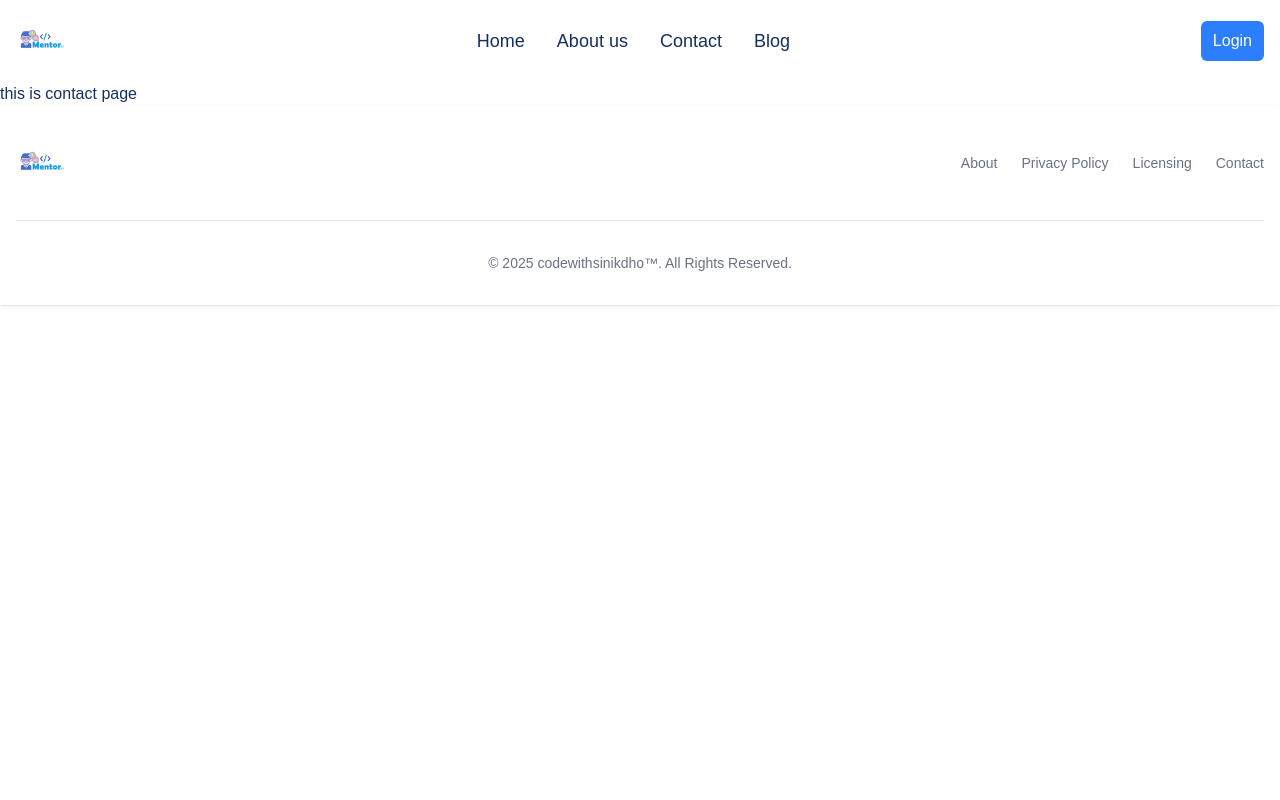
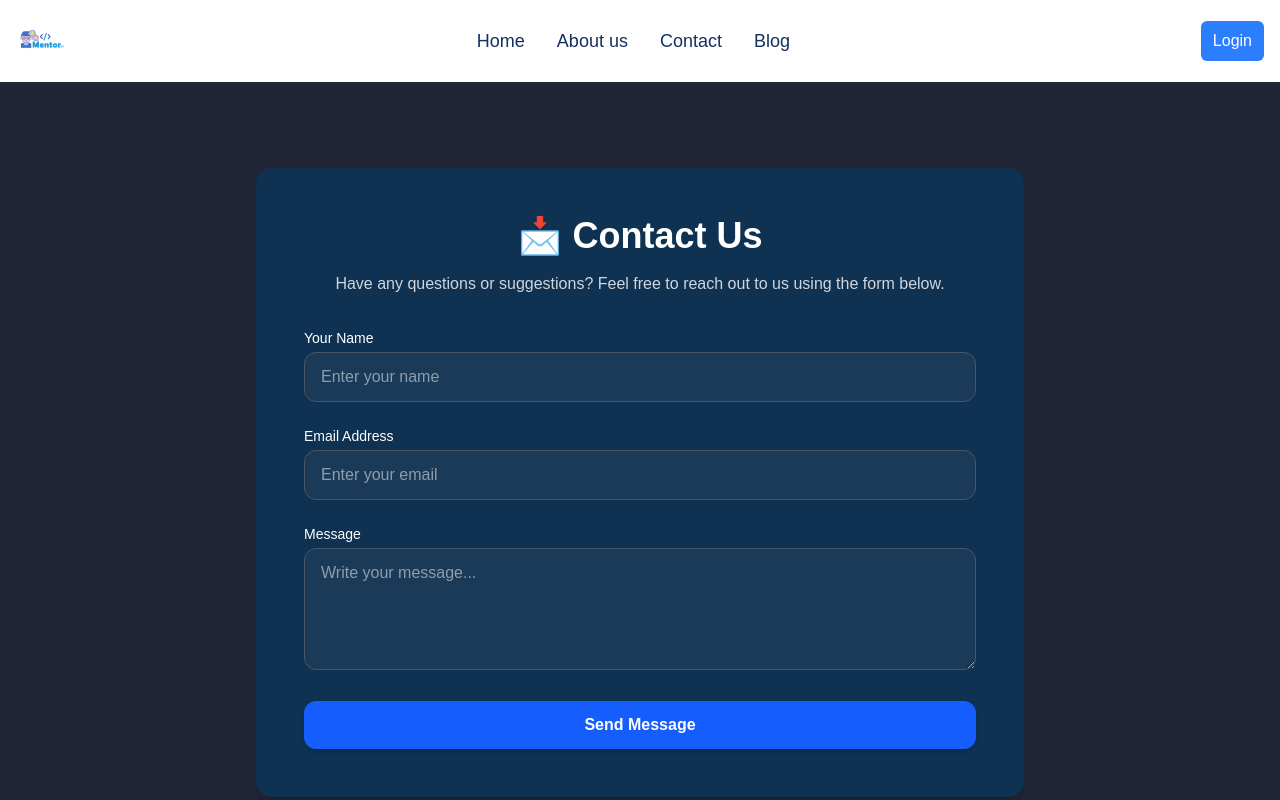
Before and after one commit to mdsinikdho12/Simple-Blog-Application, a Next.js app: page /contact in a window 1280 px wide. Shown: the top 800 px of the page. Built offline with nearby package versions, Linux system fonts and the light colour scheme; no server answers.

Commit message:
add massege

```diff
--- a/src/app/Components/AdminComponents/Sideber.jsx
+++ b/src/app/Components/AdminComponents/Sideber.jsx
@@ -8,6 +8,7 @@ const sidebarItems = [
   { name: "Subscriptions", icon: "📩", link: "/admin/subscriptions" },
   { name: "Add Post", icon: "➕", link: "/admin/addProduct" },
   { name: "All Users", icon: "👥", link: "/admin/Alluser" },
+  { name: "Messages", icon: "💬", link: "/admin/messages" },
   { name: "Home", icon: "🏠", link: "/" },
 ];
 
--- a/src/app/about/page.jsx
+++ b/src/app/about/page.jsx
@@ -140,7 +140,7 @@ const TeamMemberSection = () => {
         </div>
 
         {}
-        <div className="grid grid-cols-1 gap-8 sm:grid-cols-2 lg:grid-cols-4 xl:grid-cols-4 2xl:grid-cols-4 w-full">
+        <div className="grid grid-cols-1 gap-8 sm:grid-cols-1 lg:grid-cols-1 xl:grid-cols-1 2xl:grid-cols-1 w-full">
           {teamMembers.map((member, index) => (
             <div
               key={member.name}
--- /dev/null
+++ b/src/app/admin/messages/page.jsx
@@ -0,0 +1,56 @@
+"use client";
+import React, { useEffect, useState } from "react";
+
+const MessagesPage = () => {
+  const [messages, setMessages] = useState([]);
+
+  useEffect(() => {
+    const fetchData = async () => {
+      const res = await fetch("/api/contactus");
+      const data = await res.json();
+      setMessages(data);
+    };
+    fetchData();
+  }, []);
+
+  return (
+    <div className="min-h-screen  py-12 px-4 sm:px-8 lg:px-20">
+      <h1 className="text-4xl font-extrabold text-white text-center mb-4">
+        📩 Messages
+      </h1>
+      <p className="text-center text-gray-300 mb-12">
+        Here you can manage all your messages.
+      </p>
+
+      <div className="max-w-5xl mx-auto">
+        {messages.length === 0 ? (
+          <p className="text-center text-gray-400">No messages found.</p>
+        ) : (
+          <div className="grid gap-6">
+            {messages.map((msg) => (
+              <div
+                key={msg.id}
+                className="bg-[#0e1b27] rounded-xl shadow-md p-6 text-white hover:shadow-lg transition duration-300">
+                {/* Header */}
+                <div className="flex flex-col sm:flex-row sm:items-center sm:justify-between mb-4">
+                  <h2 className="text-xl font-semibold">{msg.name}</h2>
+                  <span className="text-sm text-gray-400">
+                    {new Date(msg.createdAt).toLocaleString()}
+                  </span>
+                </div>
+
+                {/* Email */}
+                <p className="text-sm text-blue-300 mb-3">{msg.email}</p>
+
+                {/* Message */}
+                <p className="text-gray-200 leading-relaxed">{msg.message}</p>
+              </div>
+            ))}
+          </div>
+        )}
+      </div>
+    </div>
+  );
+};
+
+export default MessagesPage;
--- a/src/app/api/blogs/route.js
+++ b/src/app/api/blogs/route.js
@@ -44,7 +44,7 @@ export async function DELETE(request) {
       return NextResponse.json({ error: "Blog not found" }, { status: 404 });
     }
 
-    return NextResponse.json({ message: "Blog deleted successfully" });
+    return NextResponse.json({ message: "✅ Blog deleted successfully" });
   } catch (error) {
     return NextResponse.json(
       { error: `Failed to delete blog: ${error.message}` },
--- /dev/null
+++ b/src/app/api/contactus/route.js
@@ -0,0 +1,46 @@
+import ConnectDB from "@/lib/config/db";
+import Contact from "@/lib/models/contactus";
+
+export async function POST(request) {
+  const { name, email, message } = await request.json();
+
+  try {
+    await ConnectDB();
+    const newContact = await Contact.create({ name, email, message });
+    return new Response(JSON.stringify(newContact), { status: 201 });
+  } catch (error) {
+    return new Response("Failed to create contact", { status: 500 });
+  }
+}
+
+export async function GET() {
+  try {
+    await ConnectDB();
+    const contacts = await Contact.find();
+    return new Response(JSON.stringify(contacts), { status: 200 });
+  } catch (error) {
+    return new Response("Failed to fetch contacts", { status: 500 });
+  }
+}
+
+export async function DELETE(request) {
+  const { searchParams } = new URL(request.url);
+  const id = searchParams.get("id");
+
+  if (!id) {
+    return new Response("Contact ID is required", { status: 400 });
+  }
+
+  try {
+    await ConnectDB();
+    const deletedContact = await Contact.findByIdAndDelete(id);
+
+    if (!deletedContact) {
+      return new Response("Contact not found", { status: 404 });
+    }
+
+    return new Response("✅ Contact deleted successfully");
+  } catch (error) {
+    return new Response("Failed to delete contact", { status: 500 });
+  }
+}
--- a/src/app/blog/page.jsx
+++ b/src/app/blog/page.jsx
@@ -1,11 +1,17 @@
 import React from "react";
+import Blogitem from "../Components/Blogitem";
 
-const page = () => {
+const Page = () => {
   return (
-    <div>
-      <h1 className="text-3xl font-bold">ALL Blog Page</h1>
+    <div className="min-h-screen   bg-gradient-to-br from-[#203347] via-[#182e49] to-[#0c1a2c] ">
+      {/* Page Heading */}
+      <h1 className="text-4xl sm:text-5xl  font-extrabold text-center text-white-900 mb-12 drop-shadow-md">
+        ✨ All Blog Posts
+      </h1>
+
+      <Blogitem />
     </div>
   );
 };
 
-export default page;
+export default Page;
--- a/src/app/contact/page.jsx
+++ b/src/app/contact/page.jsx
@@ -1,7 +1,133 @@
-import React from "react";
+"use client";
+import React, { useState } from "react";
 
-const page = () => {
-  return <div>this is contact page</div>;
+const Page = () => {
+  const [formData, setFormData] = useState({
+    name: "",
+    email: "",
+    message: "",
+  });
+
+  const [loading, setLoading] = useState(false);
+  const [success, setSuccess] = useState("");
+  const [error, setError] = useState("");
+
+  // input change
+  const handleChange = (e) => {
+    const { name, value } = e.target;
+    setFormData((prevData) => ({
+      ...prevData,
+      [name]: value,
+    }));
+  };
+
+  // form submit
+  const handleSubmit = async (e) => {
+    e.preventDefault();
+    setLoading(true);
+    setSuccess("");
+    setError("");
+
+    try {
+      const res = await fetch("/api/contactus", {
+        method: "POST",
+        headers: {
+          "Content-Type": "application/json",
+        },
+        body: JSON.stringify(formData),
+      });
+
+      if (res.ok) {
+        setSuccess("✅ Your message has been sent successfully!");
+        setFormData({ name: "", email: "", message: "" });
+      } else {
+        setError("❌ Failed to send message. Please try again.");
+      }
+    } catch (err) {
+      setError("❌ Something went wrong!");
+    } finally {
+      setLoading(false);
+    }
+  };
+
+  return (
+    <div className="min-h-screen bg-[#212636] flex items-center justify-center px-4 sm:px-8">
+      <div className="max-w-3xl w-full bg-[#0f3253] shadow-xl rounded-2xl p-8 sm:p-12">
+        {/* Heading */}
+        <h1 className="text-4xl font-extrabold text-white text-center mb-4">
+          📩 Contact Us
+        </h1>
+        <p className="text-center text-gray-300 mb-8">
+          Have any questions or suggestions? Feel free to reach out to us using
+          the form below.
+        </p>
+
+        {/* Contact Form */}
+        <form onSubmit={handleSubmit} className="space-y-6">
+          <div>
+            <label className="block text-sm font-medium text-white mb-1">
+              Your Name
+            </label>
+            <input
+              type="text"
+              name="name"
+              required
+              placeholder="Enter your name"
+              value={formData.name}
+              onChange={handleChange}
+              className="w-full px-4 py-3 border border-gray-600 bg-[#1b3a58] text-white rounded-xl focus:outline-none focus:ring-2 focus:ring-blue-400"
+            />
+          </div>
+
+          <div>
+            <label className="block text-sm font-medium text-white mb-1">
+              Email Address
+            </label>
+            <input
+              type="email"
+              name="email"
+              required
+              placeholder="Enter your email"
+              value={formData.email}
+              onChange={handleChange}
+              className="w-full px-4 py-3 border border-gray-600 bg-[#1b3a58] text-white rounded-xl focus:outline-none focus:ring-2 focus:ring-blue-400"
+            />
+          </div>
+
+          <div>
+            <label className="block text-sm font-medium text-white mb-1">
+              Message
+            </label>
+            <textarea
+              name="message"
+              rows="4"
+              required
+              placeholder="Write your message..."
+              value={formData.message}
+              onChange={handleChange}
+              className="w-full px-4 py-3 border border-gray-600 bg-[#1b3a58] text-white rounded-xl focus:outline-none focus:ring-2 focus:ring-blue-400"></textarea>
+          </div>
+
+          <button
+            type="submit"
+            disabled={loading}
+            className="w-full bg-blue-600 text-white py-3 rounded-xl font-semibold hover:bg-blue-700 transition duration-300 shadow-md disabled:opacity-50">
+            {loading ? "Sending..." : "Send Message"}
+          </button>
+        </form>
+
+        {/* Message */}
+        {success && (
+          <p className="text-green-400 text-center mt-4 font-medium">
+            {success}
+          </p>
+        )}
+        {error && (
+          <p className="text-red-400 text-center mt-4 font-medium">{error}</p>
+        )}
+      </div>
+    </div>
+  );
 };
 
-export default page;
+export default Page;
--- /dev/null
+++ b/src/lib/models/contactus.js
@@ -0,0 +1,13 @@
+import mongoose from "mongoose";
+
+const contactSchema = new mongoose.Schema({
+  name: { type: String, required: true },
+  email: { type: String, required: true },
+  message: { type: String, required: true },
+  date: { type: Date, default: Date.now },
+});
+
+const Contact =
+  mongoose.models.Contact || mongoose.model("Contact", contactSchema);
+
+export default Contact;
```
Also changed, not shown: src/app/blogs/[id]/page.jsx (+70 -22 lines).
